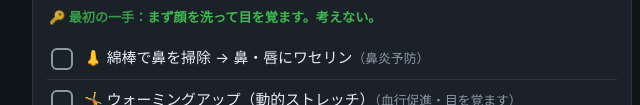
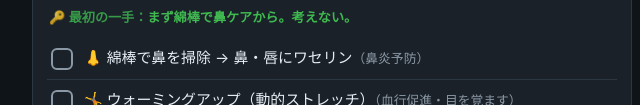
Before and after one commit to mizu-uki/morning-routine, a plain HTML site: page index.html in a window 1280 px wide. Shown: the part 695-800 px from the top of the page, 308-948 px from the left. Drawn offline with Linux system fonts and the light colour scheme.

Commit message:
Update first-step wording to match nose-care as first item

```diff
--- a/index.html
+++ b/index.html
@@ -312,7 +312,7 @@
       <div class="time">5:00 – 5:15</div>
       <div class="ttl">🛏 起動 ＆ もくもく会に接続</div>
       <div class="purpose"><b>🎯 目的：</b>体と頭を完全に起こして「集中モード」に入る。もくもく会に接続すれば、一人だとダラけても“人がいる場所”の力で自然に手が動く。</div>
-      <div class="first" style="margin-top:8px;"><span class="k">🔑 最初の一手：</span>まず顔を洗って目を覚ます。考えない。</div>
+      <div class="first" style="margin-top:8px;"><span class="k">🔑 最初の一手：</span>まず綿棒で鼻ケアから。考えない。</div>
       <!-- 顔を洗う項目は一旦非表示
       <label class="chk"><input type="checkbox" data-id="m1b"><span class="box"></span><span class="txt">顔を洗う・水1杯・光を浴びる</span></label>
       -->
```
